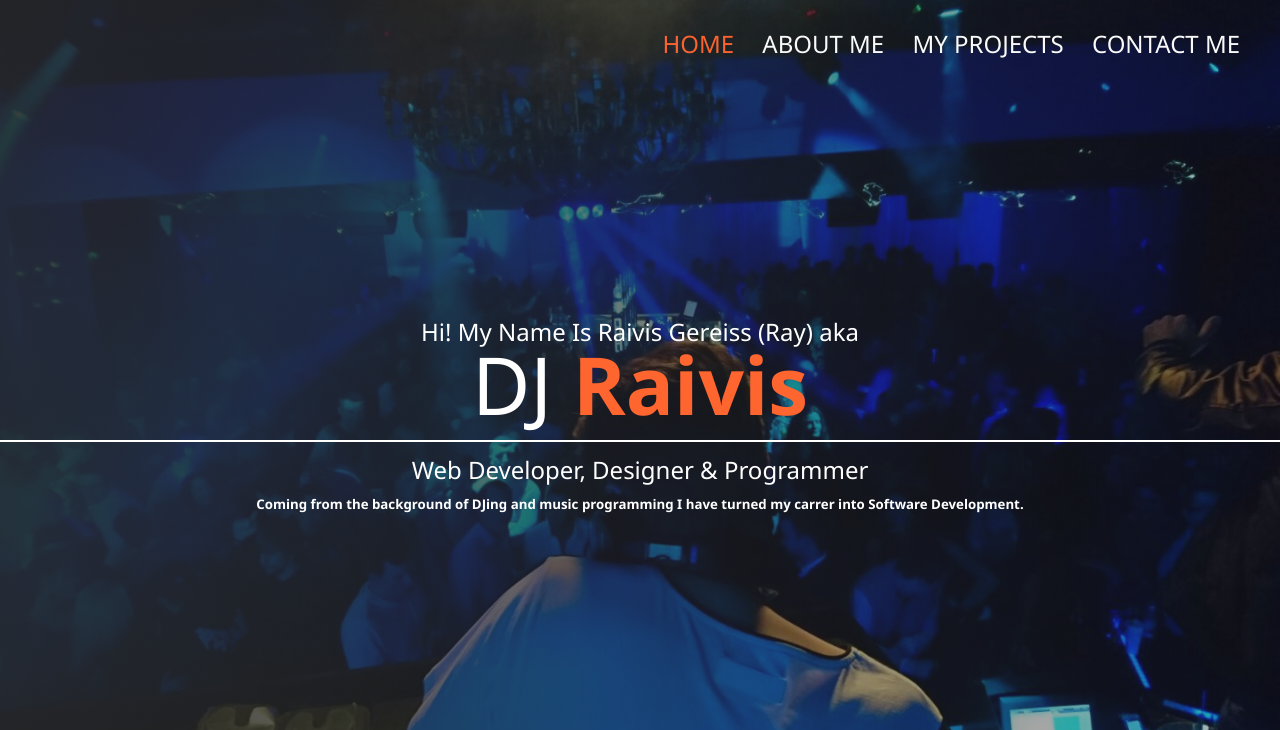
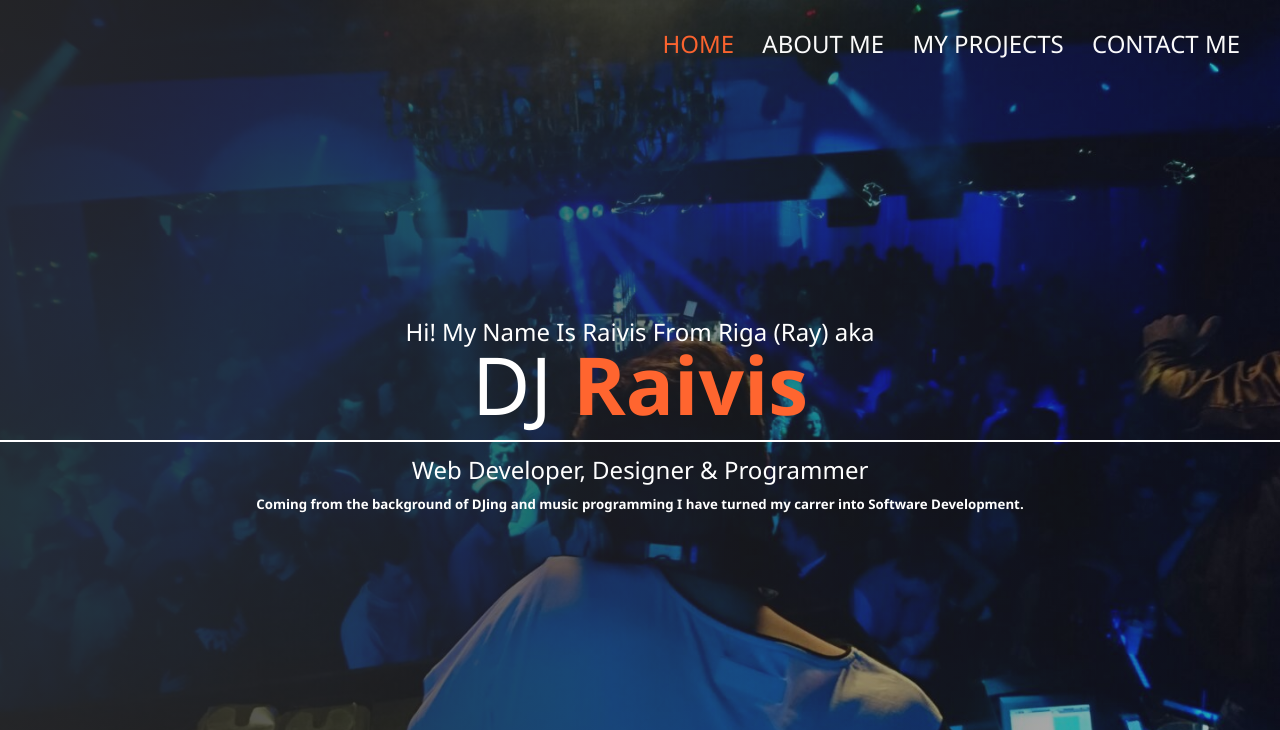
Before and after one commit to djraivis/sasscrashcourse, a website: page dist/index.html in a window 1280 px wide. Shown: the top 730 px of the page. Drawn offline with Linux system fonts and the light colour scheme.

Commit message:
content update two

```diff
--- a/dist/index.html
+++ b/dist/index.html
@@ -43,7 +43,7 @@
 
   <main>
     <section class="home">
-      <h2>Hi! My Name Is Raivis Gereiss (Ray) aka</h2>
+      <h2>Hi! My Name Is Raivis From Riga (Ray) aka</h2>
       <h1 class="home__name">
         DJ <span class="home__name--last">Raivis</span>
       </h1>
```
Also changed, not shown: dist/about.html (+1 -1 lines), dist/contact.html (+1 -1 lines), dist/projects.html (+1 -1 lines).
